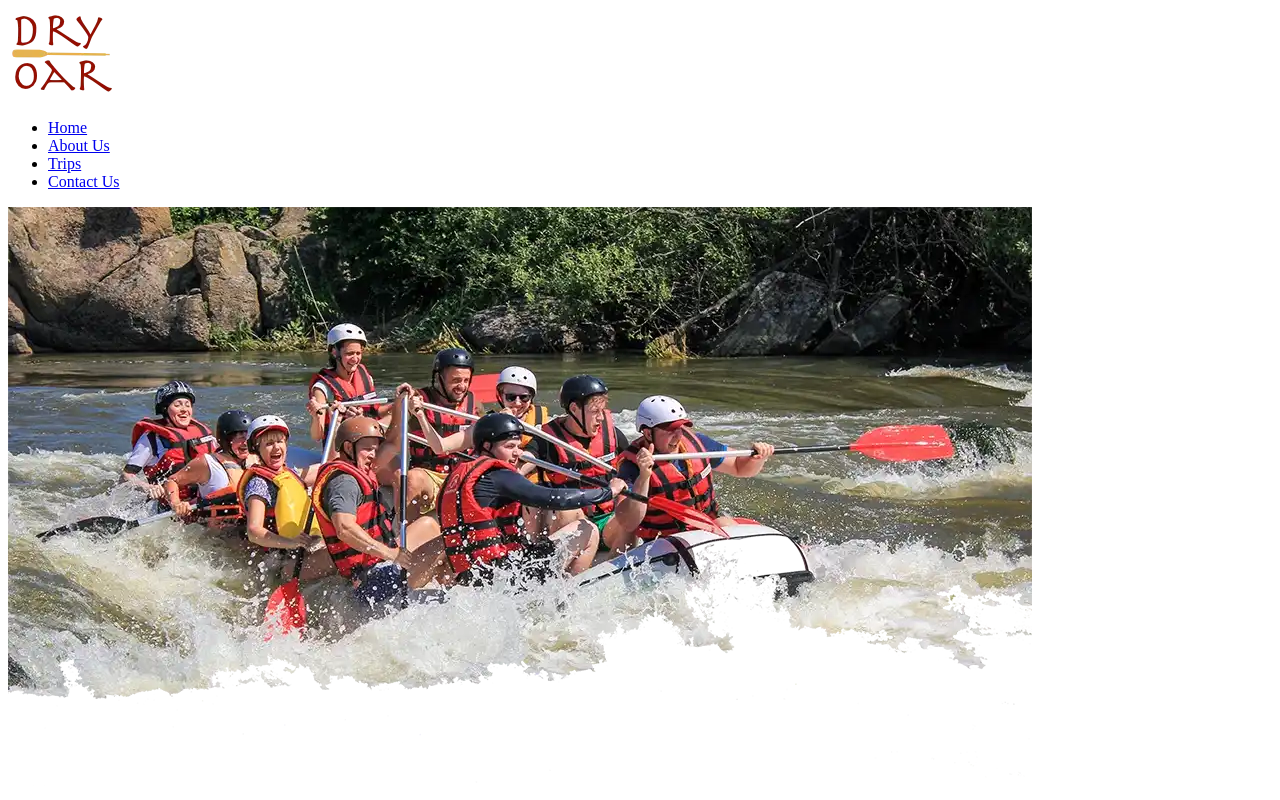
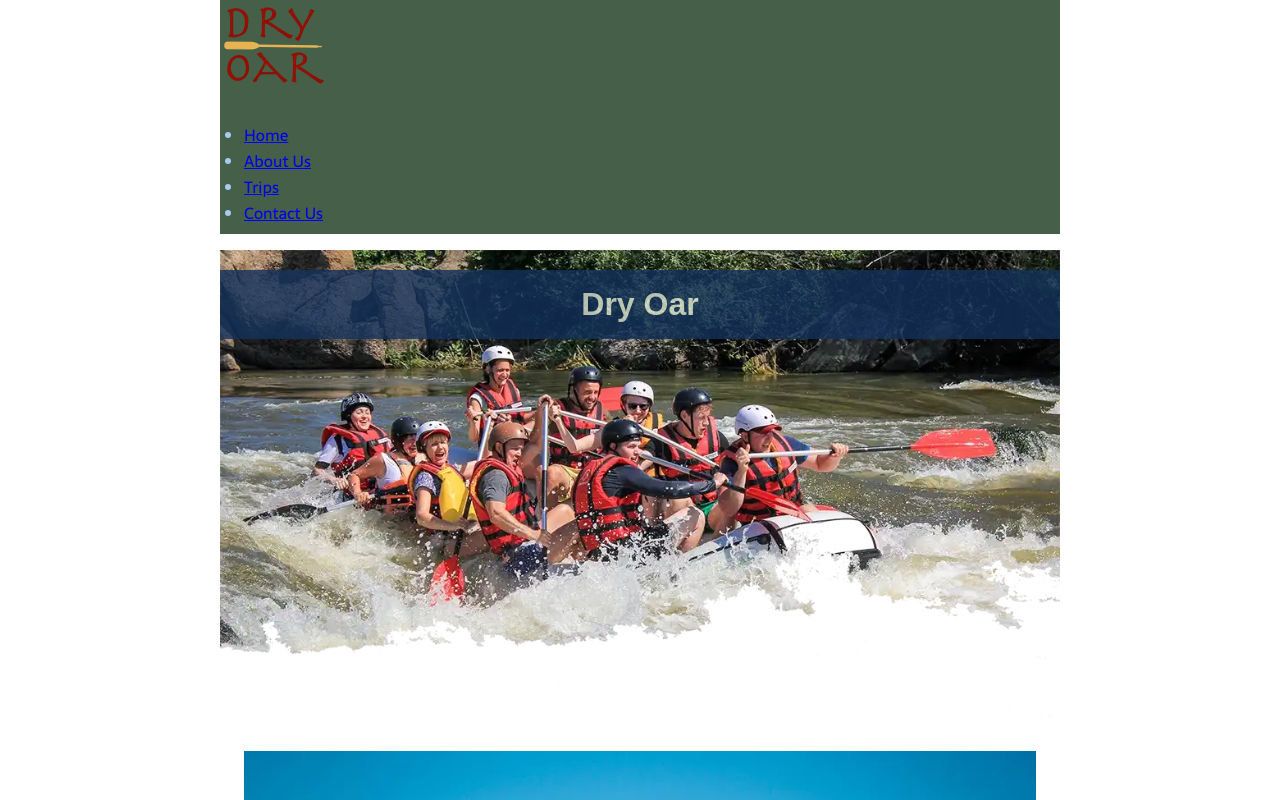
Before and after one commit to Fehlipe19/wdd130, a plain HTML site: page wwr/about.html in a window 1280 px wide. Shown: the top 800 px of the page. Drawn offline with Linux system fonts and the light colour scheme; a web font is replaced by a local one.

Commit message:
Add styling

```diff
--- a/wwr/about.html
+++ b/wwr/about.html
@@ -25,10 +25,10 @@
     </header>
     <main>
         <div class="hero">
-            <img src="images/large_hero_1024.webp" alt="White Water Rafting" id="hero-image">
+            <img src="images/large_hero_1024.webp" alt="White Water Rafting">
             <h1>Dry Oar</h1>
             <article>
-                <img src="images/happy_client.webp" alt="Happy Client" id="happy-image">
+                <img src="images/happy_client.webp" alt="Happy Client">
                 <p>Lorem ipsum dolor sit amet consectetur adipisicing elit. Molestias dolores, aliquam voluptatibus illum dicta magni sequi libero aliquid iste voluptas illo porro vero fuga, error quis autem impedit, voluptatem quo.</p>
             </article>
         </div>
--- a/wwr/styles/rafting.css
+++ b/wwr/styles/rafting.css
@@ -1,8 +1,71 @@
+:root {
+    --primary-color: #455F48;
+    --secondary-color: #DFEAD6;
+    --accent1-color: #13315C;
+    --accent2-color: #A7CAF1;
+    --heading-font: "Rammeto One", sans-serif;
+    --body-font: "sarala", sans-serif;
+}
+
+* {
+    margin: 0;
+    padding: 0;
+    box-sizing: border-box;
+}
+
+header{
+    background-color: var(--primary-color);
+    color: var(--accent2-color);
+}
+
+header, main, footer {
+    width: 840px;
+    margin: 0 auto;
+}
+
+
+body {
+    font-family: var(--body-font);
+    color: var(--accent1-color);
+}
+
+.hero {
+    position: relative;
+}
+
+.hero img {
+    display: block;
+    width: 100%;
+    height: auto;
+}
+
+h1, h2 {
+    font-family: "Rammeto One", sans-serif;
+    color: var(--primary-color);
+}
+
+h1 {
+    position: absolute;
+    top: 20px;
+    width: 100%;
+    padding: 16px;
+    text-align: center;
+    opacity: 0.8;
+    background-color: var(--accent1-color);
+    color: var(--secondary-color);
+}
+
+nav, p, section, article {
+    margin: 16px;
+    padding: 8px;
+}
+
 p {
     font-family: "sarala", sans-serif;
     font-size: 1.2rem;
 }
 
-h1, h2 {
-    font-family: "Rammetto One", sans-serif;
+
+.socialmedia a {
+    text-decoration: none;
 }
```
